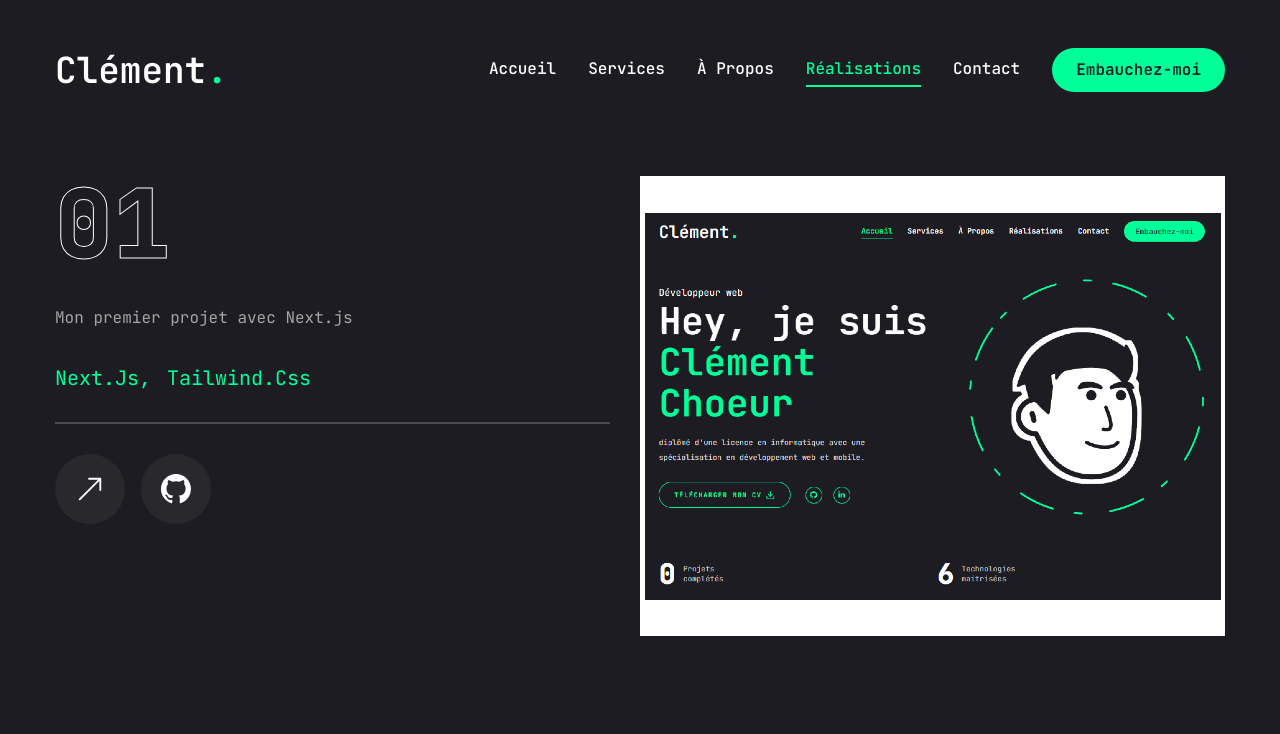
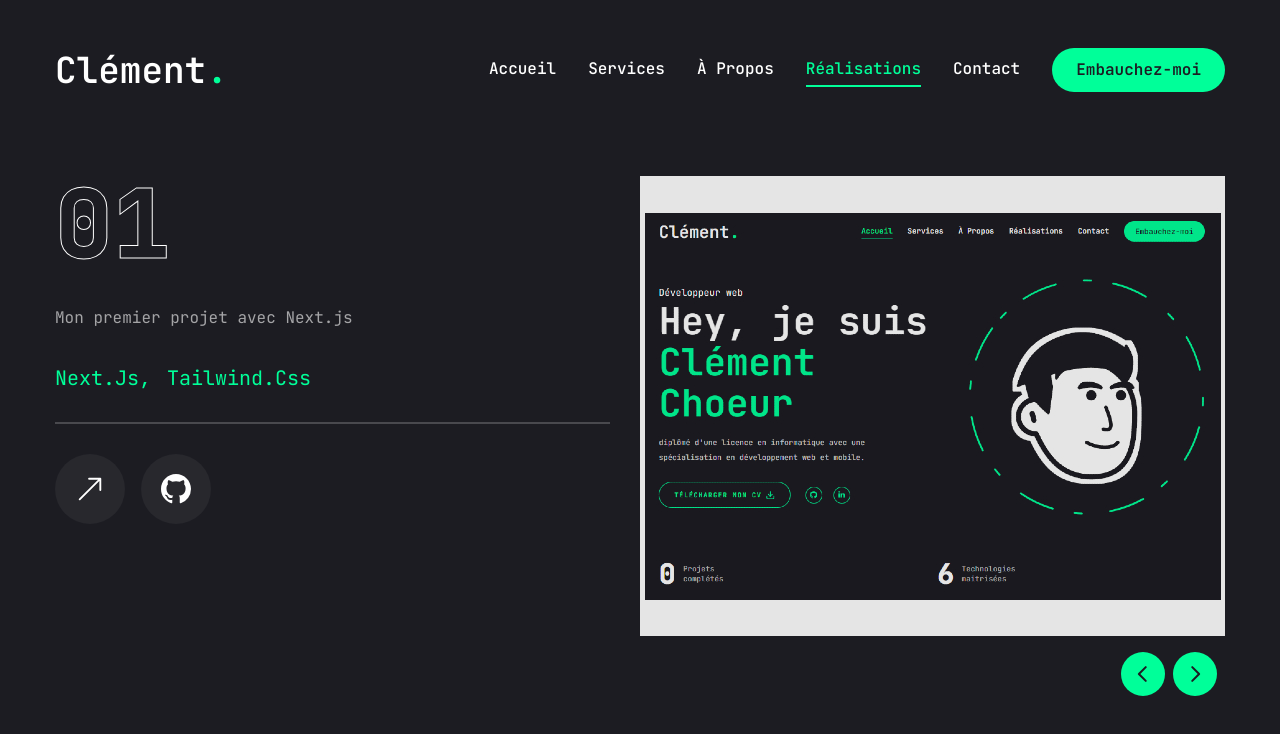
Before and after one commit to ChoeurClement/clem-portfolio, a Next.js app: page /realisations in a window 1280 px wide. Shown: the top 734 px of the page. Built offline with nearby package versions, Linux system fonts and the light colour scheme.

Commit message:
Boutons slider

```diff
--- a/app/realisations/page.jsx
+++ b/app/realisations/page.jsx
@@ -12,6 +12,7 @@
 
 import Link from "next/link";
 import Image from "next/image";
+import SliderBoutons from "@/components/SliderBoutons";
 
 const projets = [
   {
@@ -119,7 +120,8 @@
                   <SwiperSlide key={index} className="w-full">
                      <div className="h-[460px] relative group flex justify-center items-center bg-pink-50/20">
                       {/* overlay */}
-                      <div></div>
+                      <div className="absolute top-0 bottom-0 w-full h-full bg-black/10 z-10">
+                      </div>
                       {/* image */}
                       <div className="relative w-full h-full">
                         <Image src={projet.image} fill className="object-cover" alt=""/>
@@ -128,6 +130,11 @@
                   </SwiperSlide>
                 )
               })}
+              {/* slider boutons */}
+              <SliderBoutons
+                containerStyles="flex gap-2 absolute z-20 right-0 bottom-[calc(50%_-_22px)] xl:bottom-0 w-full justify-between xl:w-max xl:justify-none px-2"
+                btnStyles="bg-accent hover:bg-accent-hover text-primary text-[22px] w-[44px] h-[44px] flex justify-center items-center transition-all rounded-full"
+              />
             </Swiper>
           </div>
         </div>
--- /dev/null
+++ b/components/SliderBoutons.jsx
@@ -0,0 +1,20 @@
+"use client";
+
+import { useSwiper } from "swiper/react";
+import { PiCaretLeftBold, PiCaretRightBold } from "react-icons/pi";
+
+const SliderBoutons = ({containerStyles, btnStyles, iconsStyles}) => {
+    const swiper = useSwiper();
+    return (
+        <div className={containerStyles}>
+            <button className={btnStyles}>
+                <PiCaretLeftBold className={iconsStyles} onClick={() => swiper.slidePrev()}/>
+            </button>
+            <button className={btnStyles}>
+                <PiCaretRightBold className={iconsStyles} onClick={() => swiper.slideNext()}/>
+            </button>
+        </div>
+    )
+}
+
+export default SliderBoutons
```
